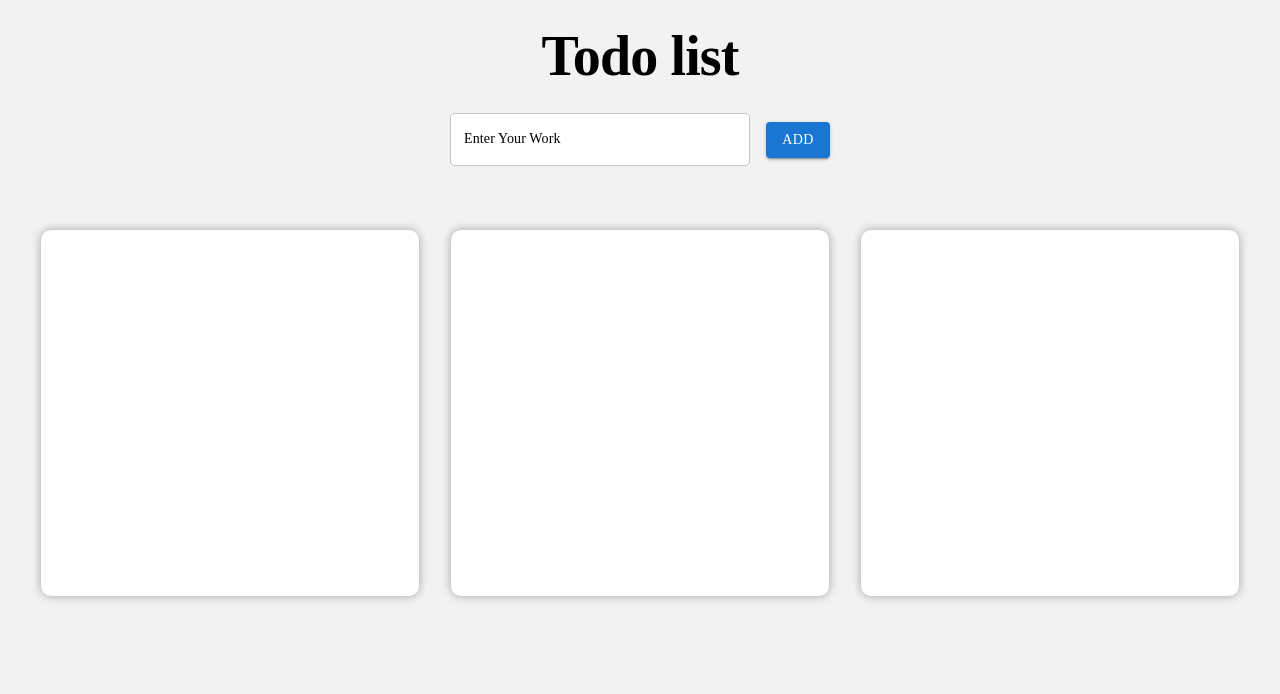
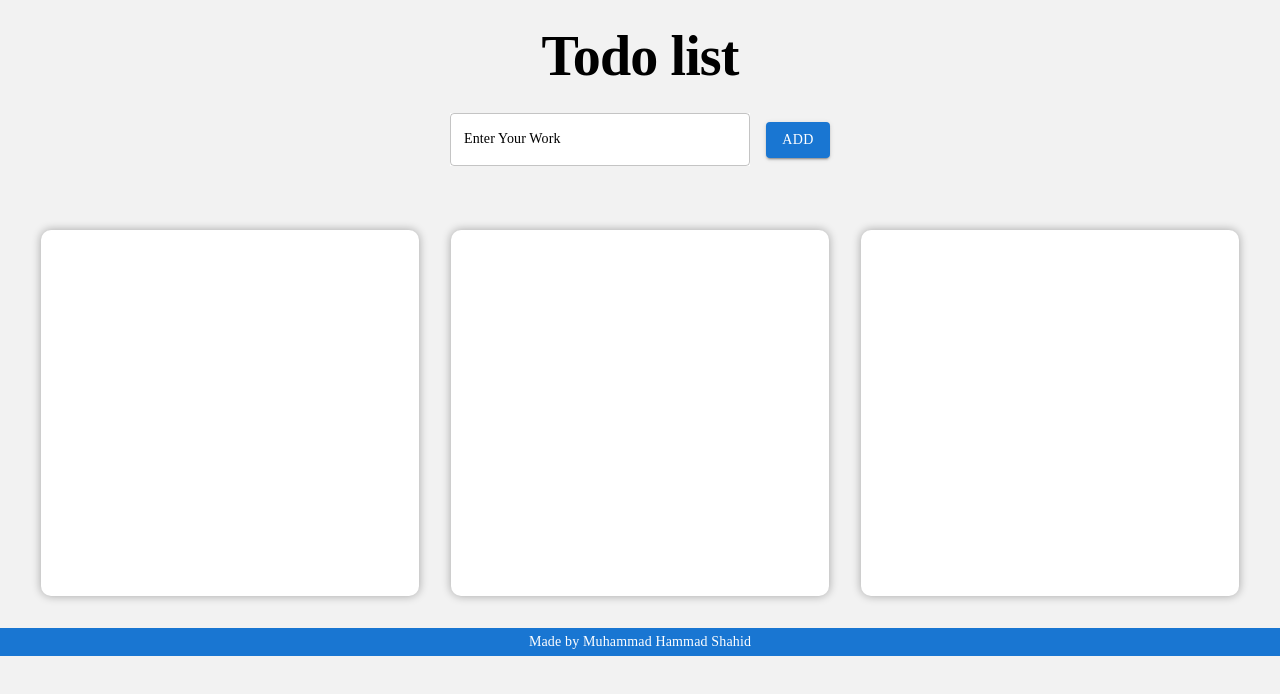
Before and after one commit to hammadsheikh07/todo-list, a React (Create React App) app: page / in a window 1280 px wide. Shown: the top 694 px of the page. Built offline with nearby package versions, Linux system fonts and the light colour scheme.

Commit message:
footer added

```diff
--- /dev/null
+++ b/src/components/Footer/Footer.js
@@ -0,0 +1,15 @@
+import { Box } from "@mui/system";
+import { Typography } from "@mui/material";
+import React from "react";
+
+const Footer = () => {
+  return (
+    <div>
+      <Box py={0.5} sx={{backgroundColor:"#1976D2"}}>
+        <Typography textAlign={"center"} variant="body2" sx={{fontWeight:"500",color:"white"}}>Made by Muhammad Hammad Shahid</Typography>
+      </Box>
+    </div>
+  );
+};
+
+export default Footer;
--- a/src/index.js
+++ b/src/index.js
@@ -5,12 +5,14 @@ import App from "./App";
 import {  ThemeProvider } from '@mui/material/styles';
 import reportWebVitals from "./reportWebVitals";
 import theme from "./Theme";
+import Footer from "./components/Footer/Footer";
 
 const root = ReactDOM.createRoot(document.getElementById("root"));
 root.render(
   <React.StrictMode>
     <ThemeProvider theme={theme}>
       <App />
+      <Footer/>
     </ThemeProvider>
   </React.StrictMode>
 );
```
